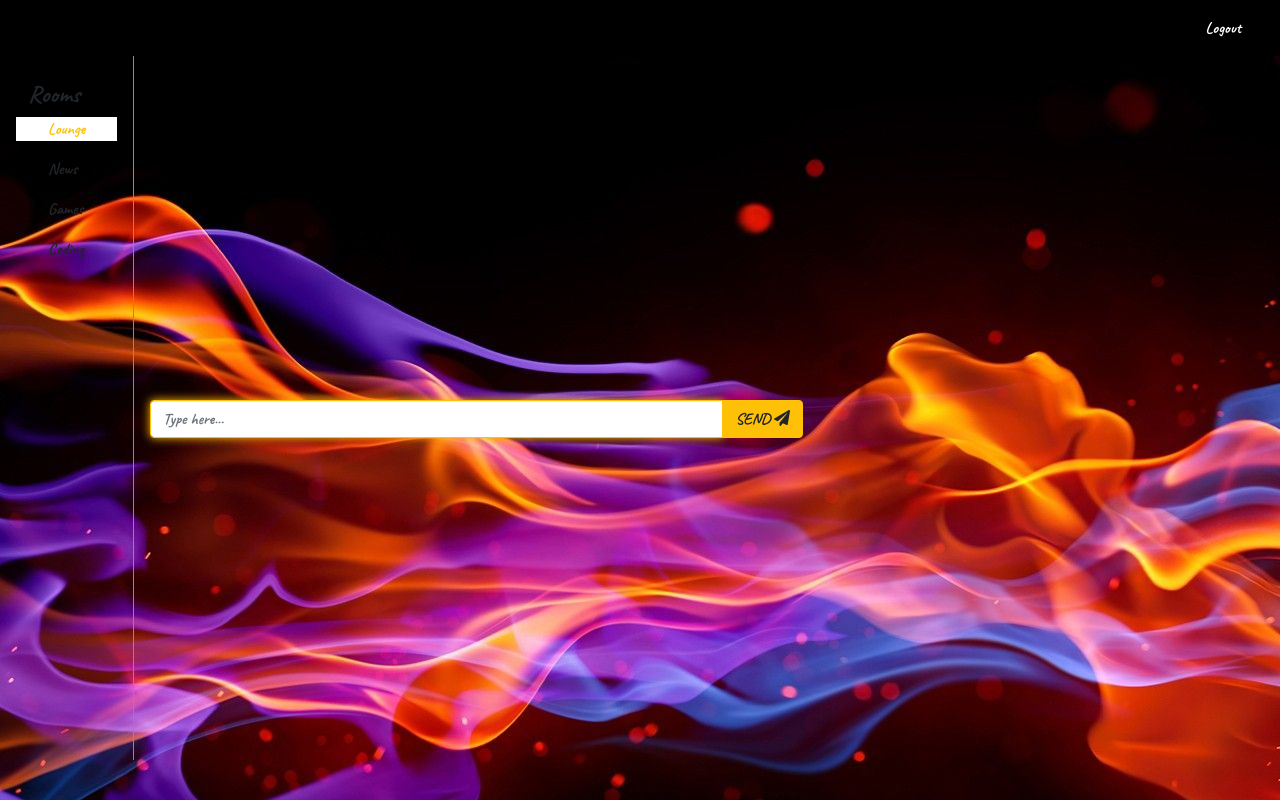
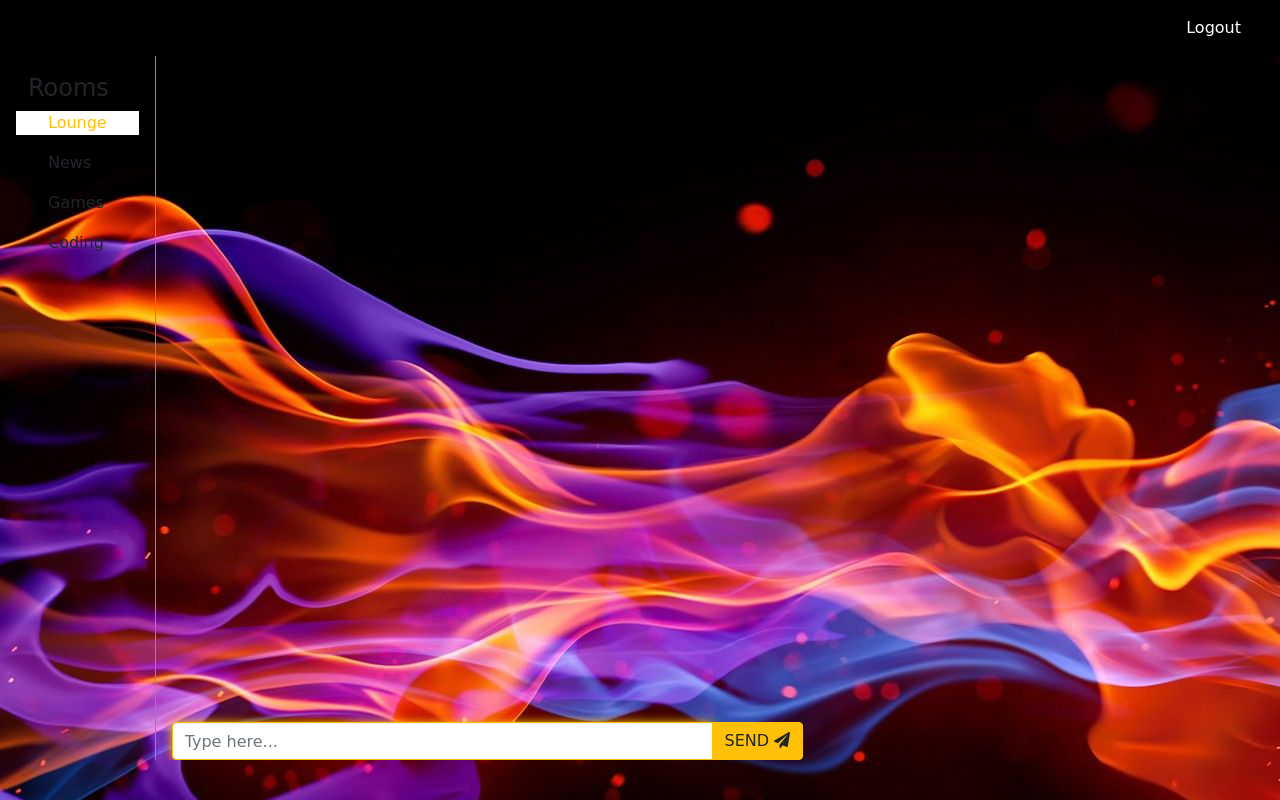
Before and after one commit to musauysal033/flaskypy, a Flask app: page /chat in a window 1280 px wide. Run offline with Flask 2, Linux system fonts and the light colour scheme; the visitor is signed in with stand-in values (Sample User, id 1); data comes from the database, SQL or seed files in the repository; some libraries are stand-ins or nearby versions.

Commit message:
sendmessage13

```diff
--- a/static/styles/chat_style.css
+++ b/static/styles/chat_style.css
@@ -71,10 +71,10 @@ body{
 }
 
 #display-message-section {
-    width: 50%;
+    width: 90%;
     margin-top: 5em;
-    min-height: 40vh;
-    max-height: 40vh;
+    min-height: 81vh;
+    max-height: 81vh;
     overflow-y: auto; /*Make  this section scrolable */
 }
 
@@ -113,6 +113,8 @@ input[type=text]:focus{
 }
 
 .my-msg {
+    opacity: 0.8%;
+    background: white;
     justify-items: end;
     margin-left:4em;
     margin-right:4em;
--- a/templates/chat.html
+++ b/templates/chat.html
@@ -7,11 +7,11 @@
         <meta name="viewport" content="width=device-width, initial-scale=1">
 
         <title>Chat Away - Flaskypy</title>
-            <link href="https://fonts.googleapis.com/css2?family=Caveat:wght@700&display=swap" rel="stylesheet">
+            <link href="https://fonts.googleapis.com/css2?family=Josefin+Sans&display=swap" rel="stylesheet">
         <style>
 body {
     background-image: url("../static/styles/b.jpg");
-    font-family: 'Caveat', cursive;
+    font-family: 'Josefin Sans', sans-serif;
 }
 
 </style>
```
